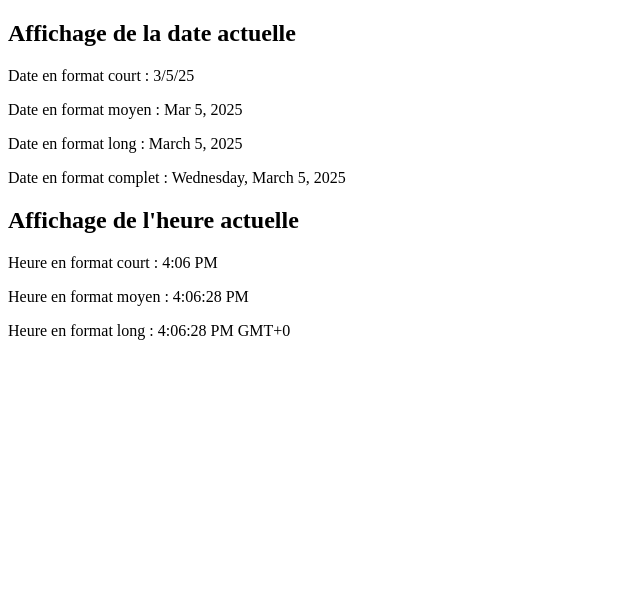
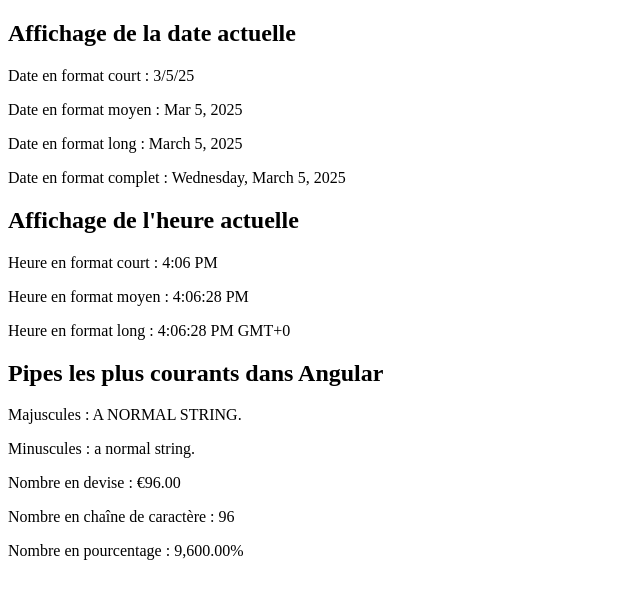
Before and after one commit to Dyl-DJM/angular-exploration, an Angular app: page / in a window 1280 px wide. Shown: the top 598 px of the page, without its empty margins (0-640 px from the left). Built offline with nearby package versions, Linux system fonts and the light colour scheme.

Commit message:
Added some of the most popular pies with Angular

```diff
--- a/src/app/pages/affichage-date/affichage-date.component.html
+++ b/src/app/pages/affichage-date/affichage-date.component.html
@@ -15,3 +15,13 @@
     <p>Heure en format moyen : {{today | date: 'mediumTime'}}</p>
     <p>Heure en format long : {{today | date: 'longTime'}}</p>
 </div>
+<div>
+    <h2>
+        Pipes les plus courants dans Angular
+    </h2>
+    <p>Majuscules : {{str | uppercase}}</p>
+    <p>Minuscules : {{str | lowercase}}</p>
+    <p>Nombre en devise : {{nb | currency:'EUR':'symbol':'1.2-2'}}</p>
+    <p>Nombre en chaîne de caractère : {{nb | number:'1.0-0'}}</p>
+    <p>Nombre en pourcentage : {{nb | percent:'1.2-2'}}</p>
+</div>
--- a/src/app/pages/affichage-date/affichage-date.component.ts
+++ b/src/app/pages/affichage-date/affichage-date.component.ts
@@ -1,12 +1,19 @@
 import { Component } from '@angular/core';
 import { DatePipe } from '@angular/common';
+import { UpperCasePipe } from '@angular/common';
+import { LowerCasePipe } from '@angular/common';
+import { CurrencyPipe } from '@angular/common';
+import { DecimalPipe } from '@angular/common';
+import { PercentPipe } from '@angular/common';
 
 @Component({
   selector: 'app-affichage-date',
-  imports: [DatePipe],
+  imports: [DatePipe, UpperCasePipe, LowerCasePipe, CurrencyPipe, DecimalPipe, PercentPipe],
   templateUrl: './affichage-date.component.html',
   styleUrl: './affichage-date.component.css'
 })
 export class AffichageDateComponent {
 	today: Date = new Date();
+	str: string = "A normal string.";
+	nb: number = 96;
 }
```
